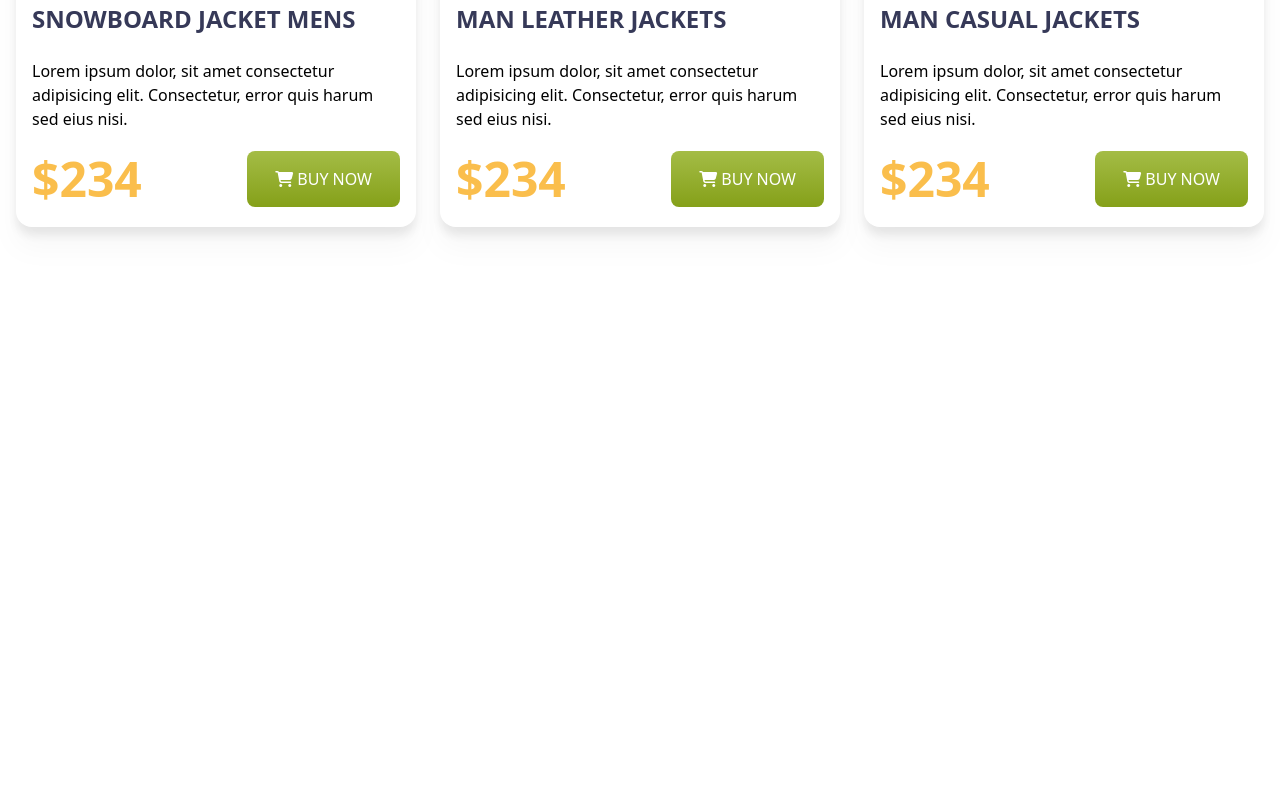
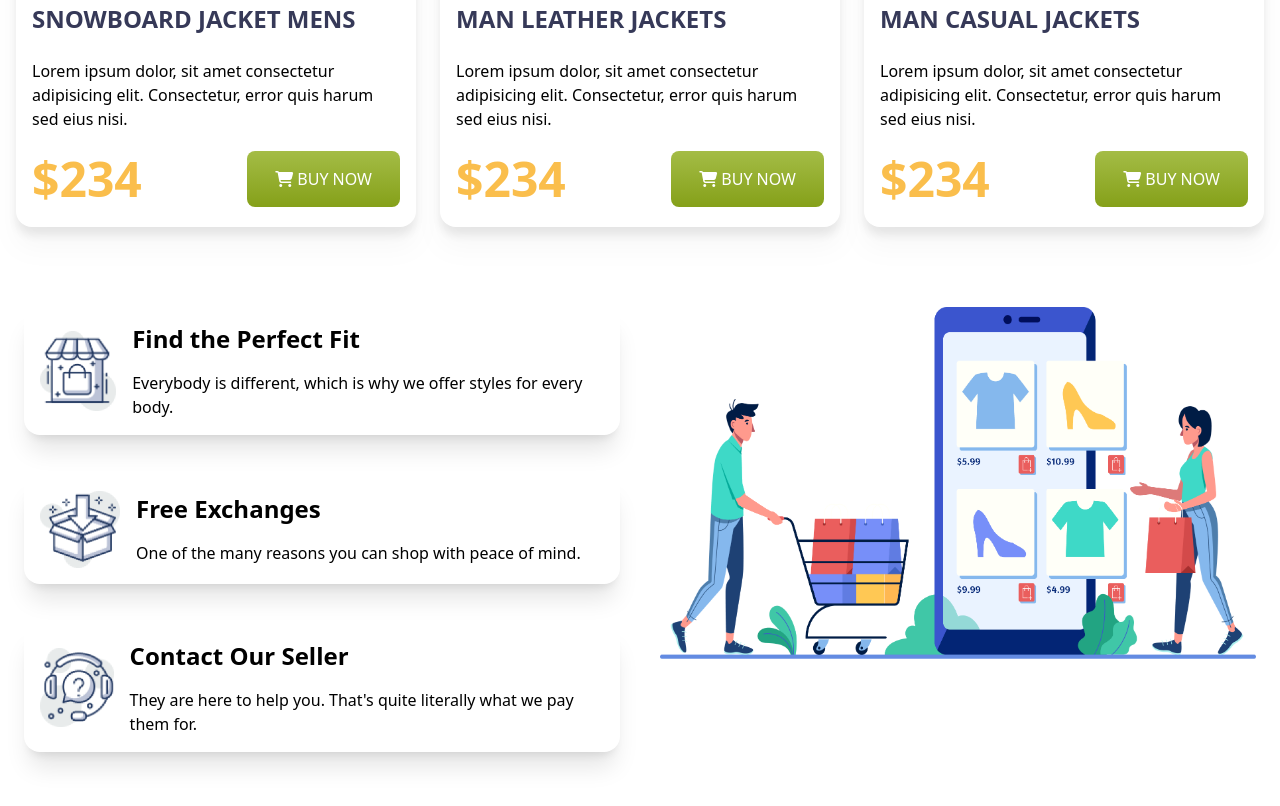
Before and after one commit to zahangir20bd/penguin-fashion, a plain HTML site: page index.html in a window 1280 px wide. Shown: the part 2101-2907 px from the top of the page. Before the commit the page ends 2408 px from the top, so only its background shows below. Drawn offline with nearby package versions, Linux system fonts and the light colour scheme.

Commit message:
Add Another Section

```diff
--- a/index.html
+++ b/index.html
@@ -138,10 +138,11 @@
         <h1 class="uppercase text-5xl font-semibold text-[#363958] my-10">
           Man Jacket
         </h1>
-        <!-- Jacket Cars 1 -->
+
         <div
           class="grid sm:grid-cols-1 md:grid-cols-2 lg:grid-cols-3 gap-6 mt-10"
         >
+          <!-- Jacket Card 1 -->
           <div class="bg-white rounded-2xl drop-shadow-xl px-4">
             <div class="bg-[#F1F1F1] p-5 rounded-2xl">
               <img src="images/jacket-4.png" alt="" />
@@ -162,6 +163,7 @@
               </button>
             </div>
           </div>
+          <!-- Jacket Card 2 -->
           <div class="bg-white rounded-2xl drop-shadow-xl px-4">
             <div class="bg-[#F1F1F1] p-5 rounded-2xl">
               <img src="images/jacket-5.png" alt="" />
@@ -182,6 +184,7 @@
               </button>
             </div>
           </div>
+          <!-- Jacket Card 3 -->
           <div class="bg-white rounded-2xl drop-shadow-xl px-4">
             <div class="bg-[#F1F1F1] p-5 rounded-2xl">
               <img src="images/jacket-6.png" alt="" />
@@ -204,6 +207,53 @@
           </div>
         </div>
       </section>
+
+      <section class="container mx-auto my-20 px-6">
+        <div class="grid grid-cols-1 md:grid-cols-2 gap-10">
+          <div
+            class="md:flex items-center gap-4 shadow-xl rounded-2xl p-4 order-2 md:order-1 text-center md:text-left"
+          >
+            <div>
+              <img class="w-20 mx-auto" src="images/house.png" alt="" />
+            </div>
+            <div class="space-y-4">
+              <h1 class="text-2xl font-semibold">Find the Perfect Fit</h1>
+              <p>
+                Everybody is different, which is why we offer styles for every
+                body.
+              </p>
+            </div>
+          </div>
+          <div class="row-span-3 order-1 md:order-2">
+            <img class="w-full" src="images/shopping.png" alt="" />
+          </div>
+          <div
+            class="md:flex items-center gap-4 shadow-xl rounded-2xl p-4 order-3 text-center md:text-left"
+          >
+            <div class="">
+              <img class="w-20 mx-auto" src="images/box.png" alt="" />
+            </div>
+            <div class="space-y-4">
+              <h1 class="text-2xl font-semibold">Free Exchanges</h1>
+              <p>One of the many reasons you can shop with peace of mind.</p>
+            </div>
+          </div>
+          <div
+            class="md:flex items-center gap-4 shadow-xl rounded-2xl p-4 order-4 text-center md:text-left"
+          >
+            <div>
+              <img class="w-20 mx-auto" src="images/question.png" alt="" />
+            </div>
+            <div class="space-y-4">
+              <h1 class="text-2xl font-semibold">Contact Our Seller</h1>
+              <p>
+                They are here to help you. That's quite literally what we pay
+                them for.
+              </p>
+            </div>
+          </div>
+        </div>
+      </section>
     </main>
     <!-- Main End -->
 
```
